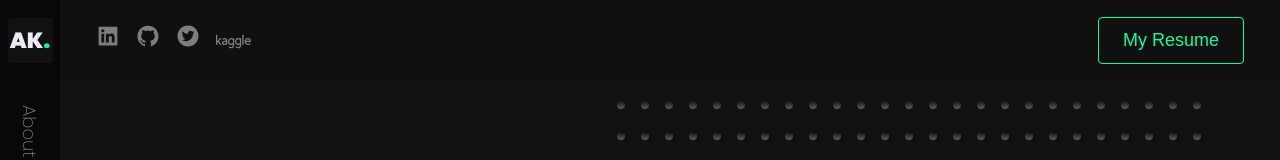
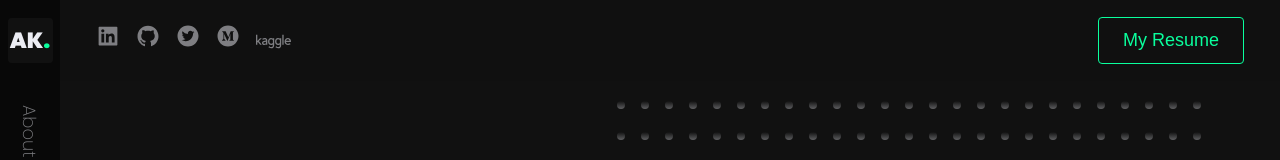
Before and after one commit to Ankush511/ankush-portfolio, a Next.js app: page / in a window 1280 px wide. Shown: the top 160 px of the page. Built offline with nearby package versions, Linux system fonts and the light colour scheme.

Commit message:
updated link

```diff
--- a/components/nav/components/MyLinks.tsx
+++ b/components/nav/components/MyLinks.tsx
@@ -3,6 +3,7 @@ import {
   AiFillLinkedin,
   AiFillGithub,
   AiFillTwitterCircle,
+  AiFillMediumCircle
 } from "react-icons/ai";
 import { SiKaggle } from "react-icons/si";
 import Link from "next/link";
@@ -46,6 +47,16 @@ export const MyLinks = () => {
         animate={{ y: 0, opacity: 1 }}
         transition={{ duration: 0.5, delay: 0.3 }}
       >
+        <Link href="https://www.medium.com/@ankush511" target="_blank" rel="nofollow">
+          <AiFillMediumCircle size="2.4rem" />
+        </Link>
+      </motion.span>
+
+      <motion.span
+        initial={{ y: -30, opacity: 0 }}
+        animate={{ y: 0, opacity: 1 }}
+        transition={{ duration: 0.5, delay: 0.3 }}
+      >
         <Link href="https://www.kaggle.com/kashyapankush" target="_blank" rel="nofollow">
           <SiKaggle size="3.5rem" />
         </Link>
```
